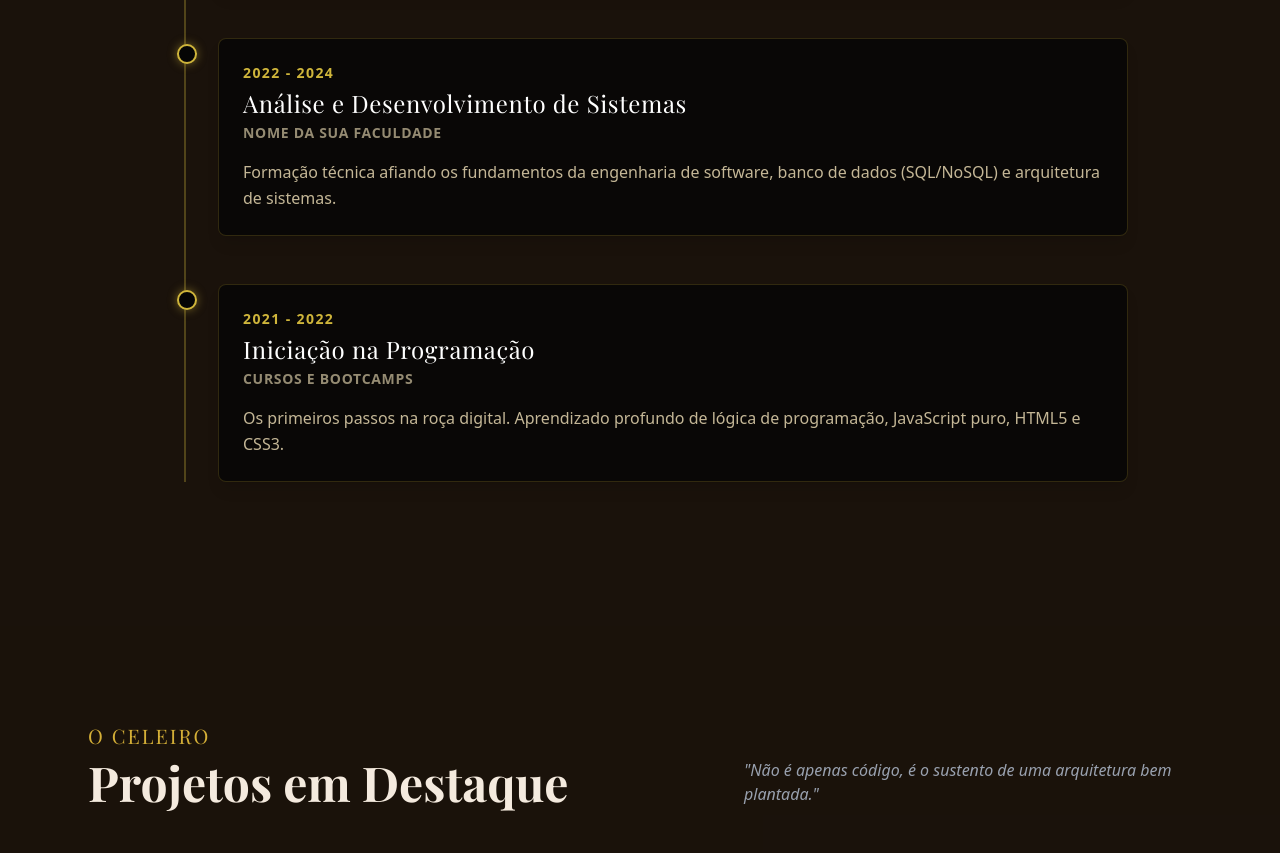
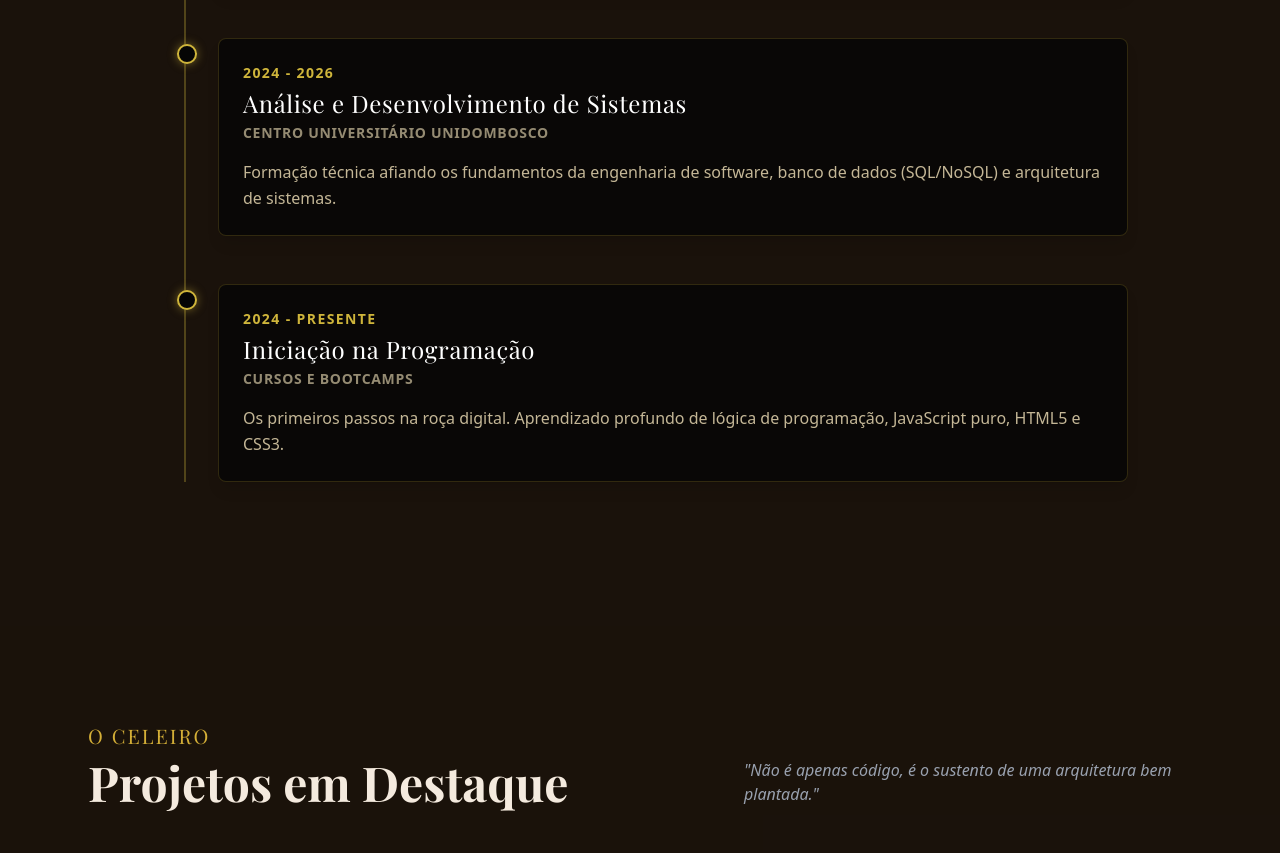
Before and after one commit to Oldwestdeveloper/oldwestdeveloper-portfolio, a Next.js app: page / in a window 1280 px wide. Shown: the part 1980-2833 px from the top of the page. Built offline with nearby package versions, Linux system fonts and the light colour scheme; a web font is replaced by a local one.

Commit message:
Update education periods in Experience component

```diff
--- a/src/components/Experience.tsx
+++ b/src/components/Experience.tsx
@@ -13,15 +13,15 @@ const timelineData = [
   },
   {
     id: 2,
-    period: "2022 - 2024",
+    period: "2024 - 2026",
     title: "Análise e Desenvolvimento de Sistemas",
-    place: "Nome da Sua Faculdade",
+    place: "Centro Universitário UniDomBosco",
     description: "Formação técnica afiando os fundamentos da engenharia de software, banco de dados (SQL/NoSQL) e arquitetura de sistemas.",
     type: "education",
   },
   {
     id: 3,
-    period: "2021 - 2022",
+    period: "2024 - Presente",
     title: "Iniciação na Programação",
     place: "Cursos e Bootcamps",
     description: "Os primeiros passos na roça digital. Aprendizado profundo de lógica de programação, JavaScript puro, HTML5 e CSS3.",
```
